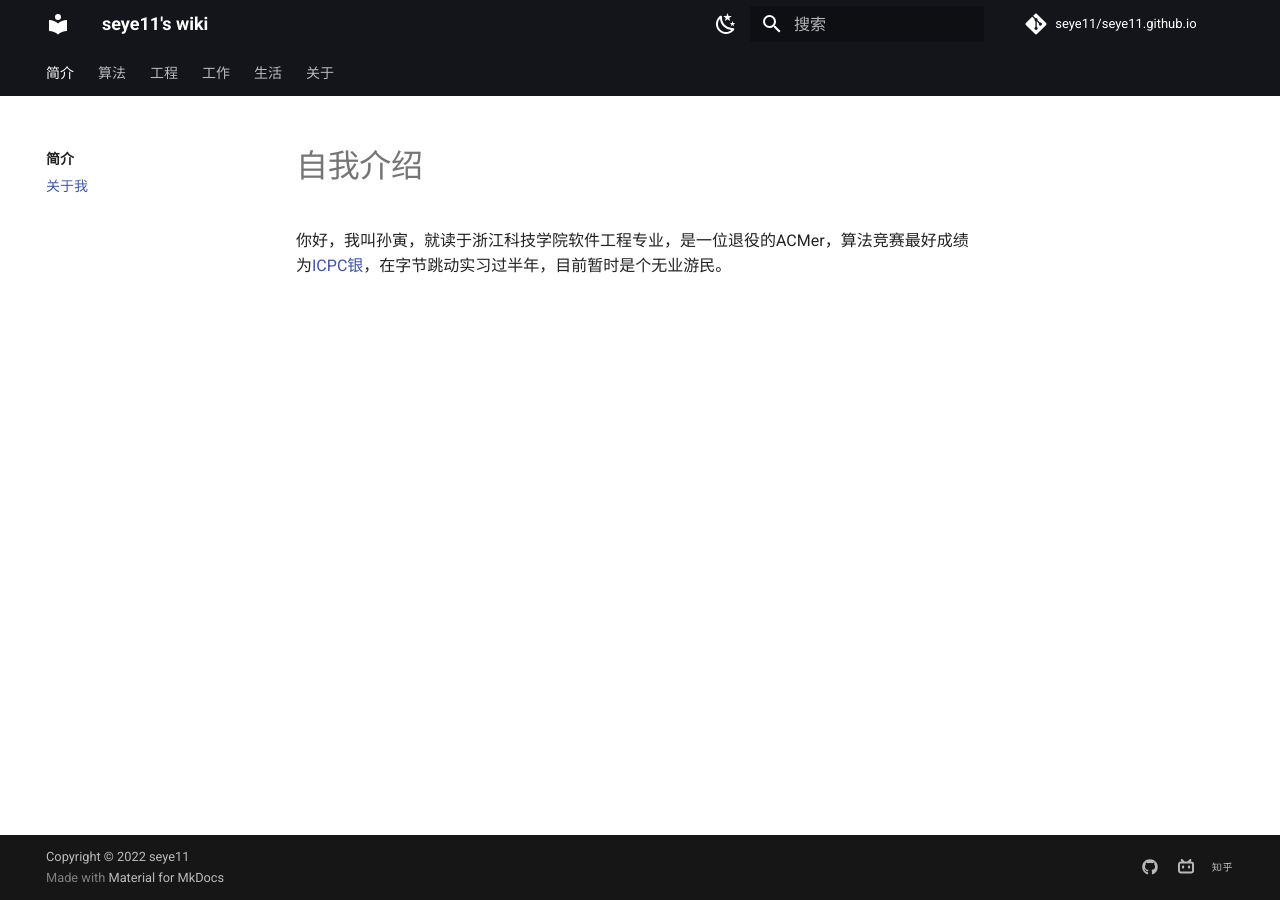
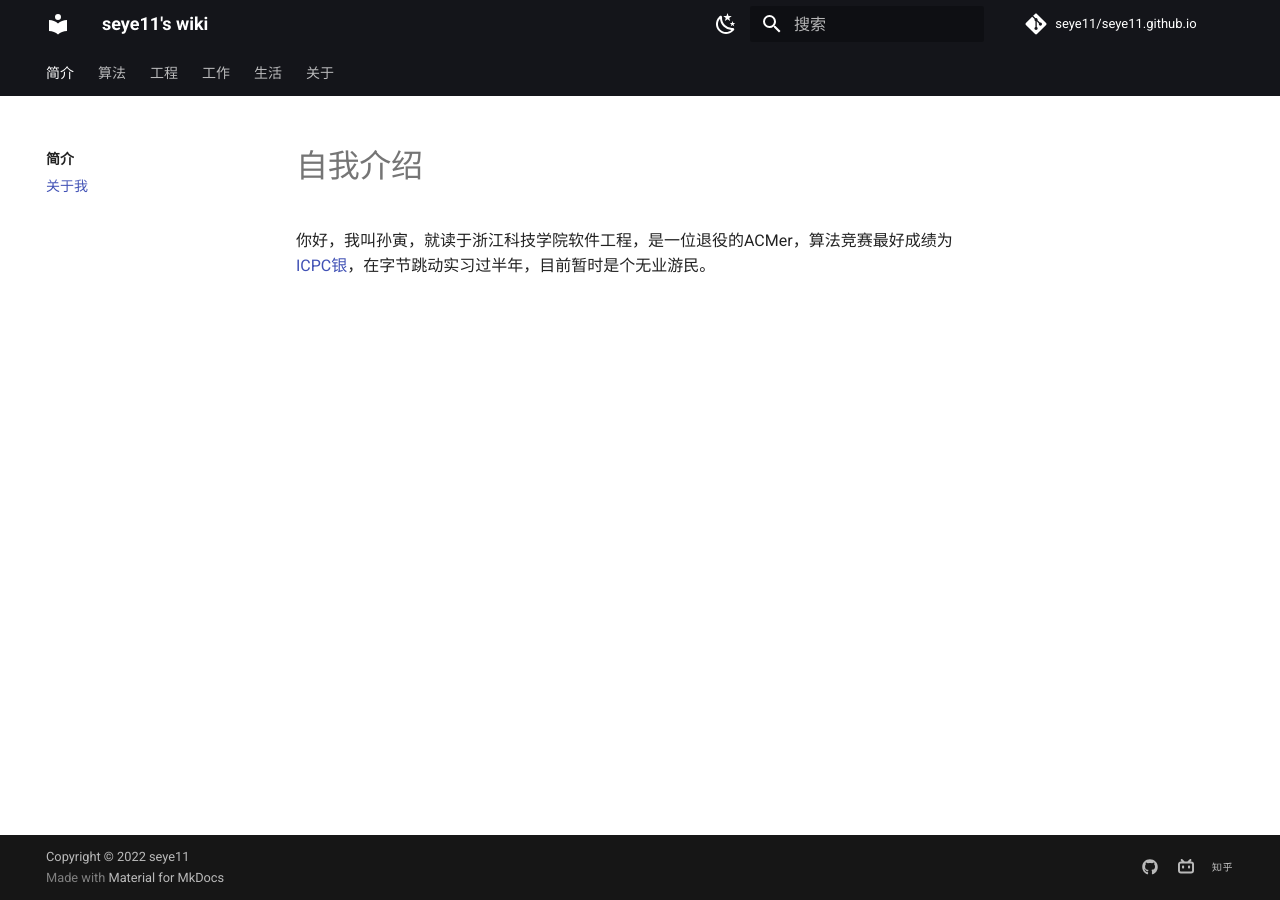
Before and after one commit to seye11/seye11.github.io, an MkDocs documentation site: the page built from docs/intro/me.md, in a window 1280 px wide. Built offline with MkDocs 1.6.1 and Material for MkDocs 9.7.7, drawn with Linux system fonts in a browser that asks for light colours; comment, search, counter and statistics services are not loaded.

Commit message:
update cmu15-445

```diff
--- a/docs/intro/me.md
+++ b/docs/intro/me.md
@@ -1,2 +1,2 @@
 # 自我介绍
-你好，我叫孙寅，就读于浙江科技学院软件工程专业，是一位退役的ACMer，算法竞赛最好成绩为[ICPC银](https://board.xcpcio.com/icpc/46th/nanjing?organization=%5B%22%E6%B5%99%E6%B1%9F%E7%A7%91%E6%8A%80%E5%AD%A6%E9%99%A2%22%5D)，在字节跳动实习过半年，目前暂时是个无业游民。
+你好，我叫孙寅，就读于浙江科技学院软件工程，是一位退役的ACMer，算法竞赛最好成绩为[ICPC银](https://board.xcpcio.com/icpc/46th/nanjing?organization=%5B%22%E6%B5%99%E6%B1%9F%E7%A7%91%E6%8A%80%E5%AD%A6%E9%99%A2%22%5D)，在字节跳动实习过半年，目前暂时是个无业游民。
--- a/mkdocs.yml
+++ b/mkdocs.yml
@@ -64,6 +64,8 @@ nav:
     # - leetcode:
   - 工程:
     - engneering/index.md
+    - CMU15-445:
+      - 课程信息: engneering/cmu15-445/cmu15-445.md
   - 工作:
     - work/index.md
   - 生活:
```
Also changed, not shown: docs/engneering/cmu15-445/cmu15-445.md (added), docs/engneering/cmu15-445/project0.md (added), docs/engneering/cmu15-445/project1.md (added), docs/engneering/cmu15-445/projejct2.md (added).
